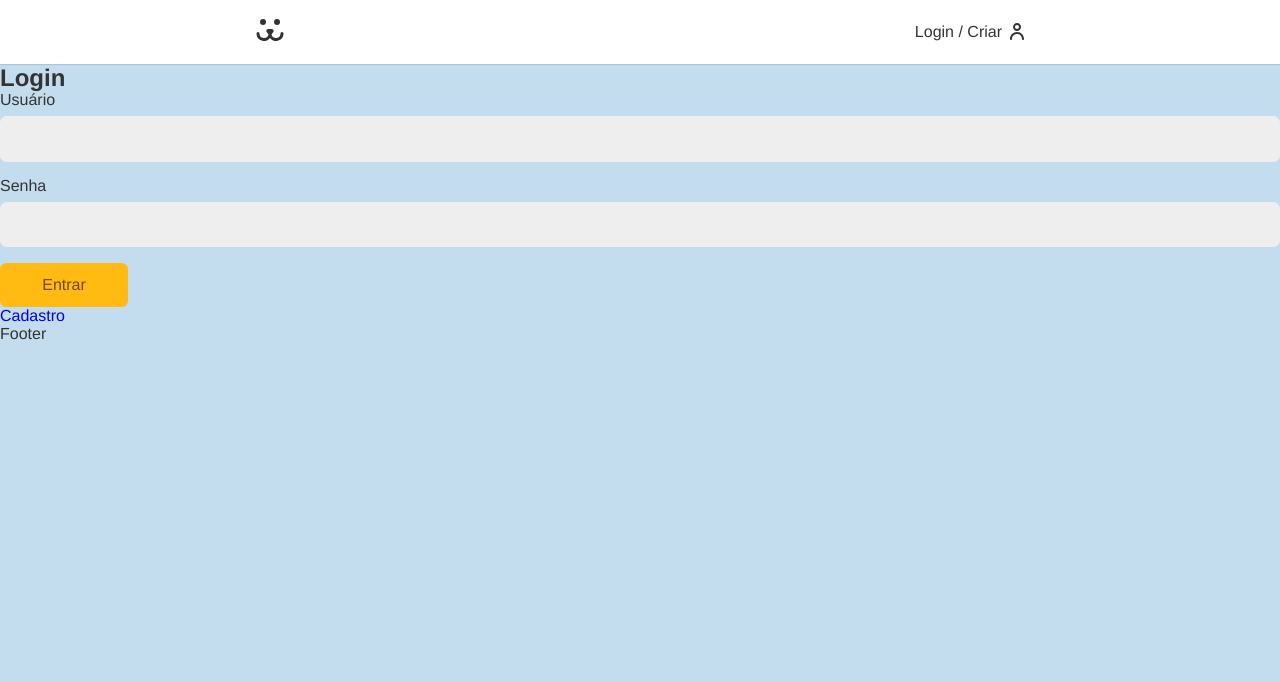
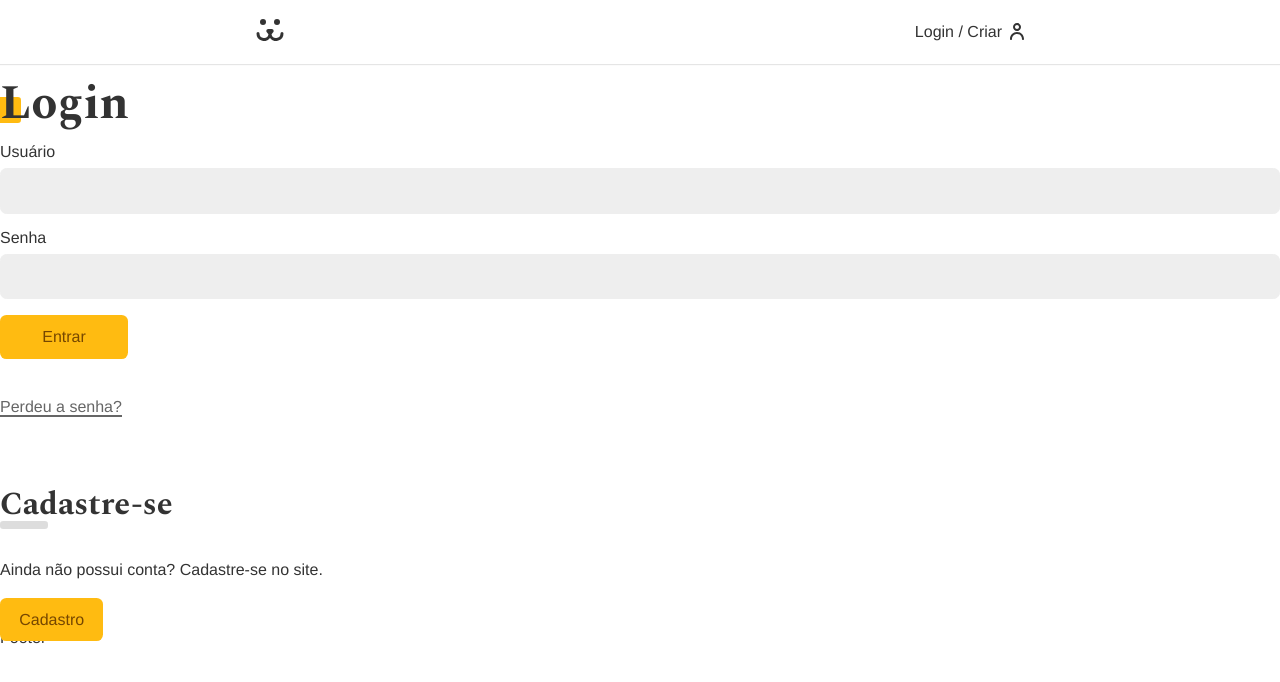
Before and after one commit to yan-almeida/instadogs, a React (Create React App) app: page /login in a window 1280 px wide. Shown: the top 682 px of the page. Built offline with nearby package versions, Linux system fonts and the light colour scheme.

Commit message:
Login Form - problema na rota após usuário deslogar

```diff
--- a/src/App.css
+++ b/src/App.css
@@ -1,3 +1,5 @@
+@import url('https://fonts.googleapis.com/css2?family=Spectral:wght@700&display=swap');
+
 * {
   box-sizing: border-box;
 }
@@ -8,10 +10,9 @@
   padding-top: 4rem;
 
   --type-first: Helvetica, Arial, sans-serif;
-  --type-second: 'Spectral', Georgia;
+  --type-second: 'Spectral', georgia;
 
   font-family: var(--type-first);
-  background: #c3dcee;
 }
 
 h1,
@@ -44,6 +45,7 @@
 
 a {
   text-decoration: none;
+  color: #333;
 }
 
 .container {
@@ -51,3 +53,38 @@
   padding: 0 1rem;
   margin: 0 auto;
 }
+
+.title {
+  font-family: var(--type-second);
+  line-height: 1;
+  font-size: 3rem;
+  margin: 1rem 0;
+  position: relative;
+  z-index: 1;
+}
+
+.title::after {
+  content: '';
+  display: block;
+  width: 1.6rem;
+  height: 1.6rem;
+  background: #fb1;
+  position: absolute;
+  bottom: 5px;
+  left: -5px;
+  border-radius: 0.2rem;
+  z-index: -1;
+}
+
+.animeLeft {
+  opacity: 0;
+  transform: translateX(-20px);
+  animation: animeLeft 0.3s forwards;
+}
+
+@keyframes animeLeft {
+  to {
+    opacity: 1;
+    transform: initial;
+  }
+}
--- a/src/App.js
+++ b/src/App.js
@@ -6,7 +6,7 @@
 import { BrowserRouter, Route, Routes } from 'react-router-dom';
 import Login from './Components/Login/Login';
 import './App.css';
-import { UserStorage } from './Context/UserContext';
+import { UserStorage } from './UserContext';
 
 const App = () => {
   return (
--- a/src/Components/Header.js
+++ b/src/Components/Header.js
@@ -2,8 +2,7 @@
 import styles from './Header.module.css';
 import { Link } from 'react-router-dom';
 import { ReactComponent as Dogs } from '../Assets/dogs.svg';
-
-import { UserContext } from '../Context/UserContext';
+import { UserContext } from '../UserContext';
 
 const Header = () => {
   const { data, userLogout } = React.useContext(UserContext);
@@ -14,7 +13,6 @@
         <Link className={styles.logo} to="/" aria-label="Dogs - Home">
           <Dogs />
         </Link>
-
         {data ? (
           <Link className={styles.login} to="/conta">
             {data.name}
--- /dev/null
+++ b/src/Components/Helpers/Error.js
@@ -0,0 +1,9 @@
+import React from 'react';
+
+const Error = ({ error }) => {
+  if (error) return null;
+
+  return <p style={{ color: '#f31', margin: '1rem 0' }}>{error}</p>;
+};
+
+export default Error;
--- a/src/Components/Login/Login.js
+++ b/src/Components/Login/Login.js
@@ -6,13 +6,12 @@
 import LoginPasswordLost from './LoginPasswordLost';
 import LoginPasswordReset from './LoginPasswordReset';
 
-import { UserContext } from '../../Context/UserContext';
+import { UserContext } from '../../UserContext';
 
 const Login = () => {
   const { login } = React.useContext(UserContext);
 
   if (login === true) return <Navigate to="/conta" />;
-
   return (
     <div>
       <Routes>
--- a/src/Components/Login/LoginForm.js
+++ b/src/Components/Login/LoginForm.js
@@ -3,7 +3,11 @@
 import Button from '../Form/Button';
 import Input from '../Form/Input';
 import useForm from '../../Hooks/useForm';
-import { UserContext } from '../../Context/UserContext';
+import { UserContext } from '../../UserContext';
+import Error from '../Helpers/Error';
+
+import styles from './LoginForm.module.css';
+import stylesBtn from '../Form/Button.module.css';
 
 const LoginForm = () => {
   const username = useForm();
@@ -20,9 +24,9 @@
   };
 
   return (
-    <section>
-      <h1>Login</h1>
-      <form action="" onSubmit={handleSubmit}>
+    <section className="animeLeft">
+      <h1 className="title">Login</h1>
+      <form className={styles.form} onSubmit={handleSubmit}>
         <Input label="Usuário" name="username" {...username} />
         <Input label="Senha" type="password" name="password" {...password} />
 
@@ -32,9 +36,19 @@
           <Button>Entrar</Button>
         )}
 
-        {error && <p>{error}</p>}
+        <Error error={error} />
       </form>
-      <Link to="/login/criar">Cadastro</Link>
+      <Link className={styles.perdeu} to="/login/perdeu">
+        Perdeu a senha?
+      </Link>
+
+      <div className={styles.cadastro}>
+        <h2 className={styles.subtitle}>Cadastre-se</h2>
+        <p>Ainda não possui conta? Cadastre-se no site.</p>
+        <Link className={stylesBtn.button} to="/login/criar">
+          Cadastro
+        </Link>
+      </div>
     </section>
   );
 };
--- /dev/null
+++ b/src/Components/Login/LoginForm.module.css
@@ -0,0 +1,42 @@
+.form {
+  margin-bottom: 2rem;
+}
+
+.perdeu {
+  display: inline-block;
+  color: #666;
+  padding: 0.5rem 0;
+  line-height: 1;
+}
+
+.perdeu::after {
+  content: '';
+  height: 2px;
+  width: 100%;
+  background: currentColor;
+  display: block;
+}
+
+.cadastro {
+  margin-top: 4rem;
+}
+
+.cadastro p {
+  margin-top: 2rem;
+  margin-bottom: 2rem;
+}
+
+.subtitle {
+  font-family: var(--type-second);
+  line-height: 1;
+  font-size: 2rem;
+}
+
+.subtitle::after {
+  content: '';
+  display: block;
+  background: #ddd;
+  height: 0.5rem;
+  width: 3rem;
+  border-radius: 0.2rem;
+}
--- a/src/Components/Login/LoginPasswordLost.js
+++ b/src/Components/Login/LoginPasswordLost.js
@@ -1,7 +1,7 @@
 import React from 'react';
 
 const LoginPasswordLost = () => {
-  return <div></div>;
+  return <div>Perdi a senha!</div>;
 };
 
 export default LoginPasswordLost;
--- a/src/Components/Login/LoginPasswordReset.js
+++ b/src/Components/Login/LoginPasswordReset.js
@@ -1,7 +1,7 @@
 import React from 'react';
 
 const LoginPasswordReset = () => {
-  return <div></div>;
+  return <div>Resetar senha!</div>;
 };
 
 export default LoginPasswordReset;
--- a/src/Context/UserContext.js
+++ b/src/UserContext.js
@@ -1,15 +1,14 @@
 import React from 'react';
-import { TOKEN_POST, TOKEN_VALIDATE_POST, USER_GET } from '../api';
+import { TOKEN_POST, TOKEN_VALIDATE_POST, USER_GET } from './api';
 import { useNavigate } from 'react-router-dom';
 
 export const UserContext = React.createContext();
 
 export const UserStorage = ({ children }) => {
   const [data, setData] = React.useState(null);
-  const [login, setLogin] = React.useState(null);
+  const [login, setLogin] = React.useState(false);
   const [loading, setLoading] = React.useState(false);
   const [error, setError] = React.useState(null);
-
   const navigate = useNavigate();
 
   const userLogout = React.useCallback(
@@ -32,18 +31,18 @@
     const json = await res.json();
 
     setData(json);
-    setLoading(true);
+    setLogin(true);
   };
 
   const userLogin = async (username, password) => {
     try {
-      const { url, options } = TOKEN_POST({ username, password });
-
       setError(null);
       setLoading(true);
 
+      const { url, options } = TOKEN_POST({ username, password });
+
       const res = await fetch(url, options);
-      if (!res.ok) throw new Error('Usuário inválido!');
+      if (!res.ok) throw new Error(`Erro: ${res.statusText}`);
 
       const { token } = await res.json();
 
@@ -60,7 +59,7 @@
   };
 
   React.useEffect(() => {
-    const autoLogin = async () => {
+    async function autoLogin() {
       const token = window.localStorage.getItem('token');
 
       if (token) {
@@ -79,7 +78,7 @@
           setLoading(false);
         }
       }
-    };
+    }
 
     autoLogin();
   }, [userLogout]);
```
